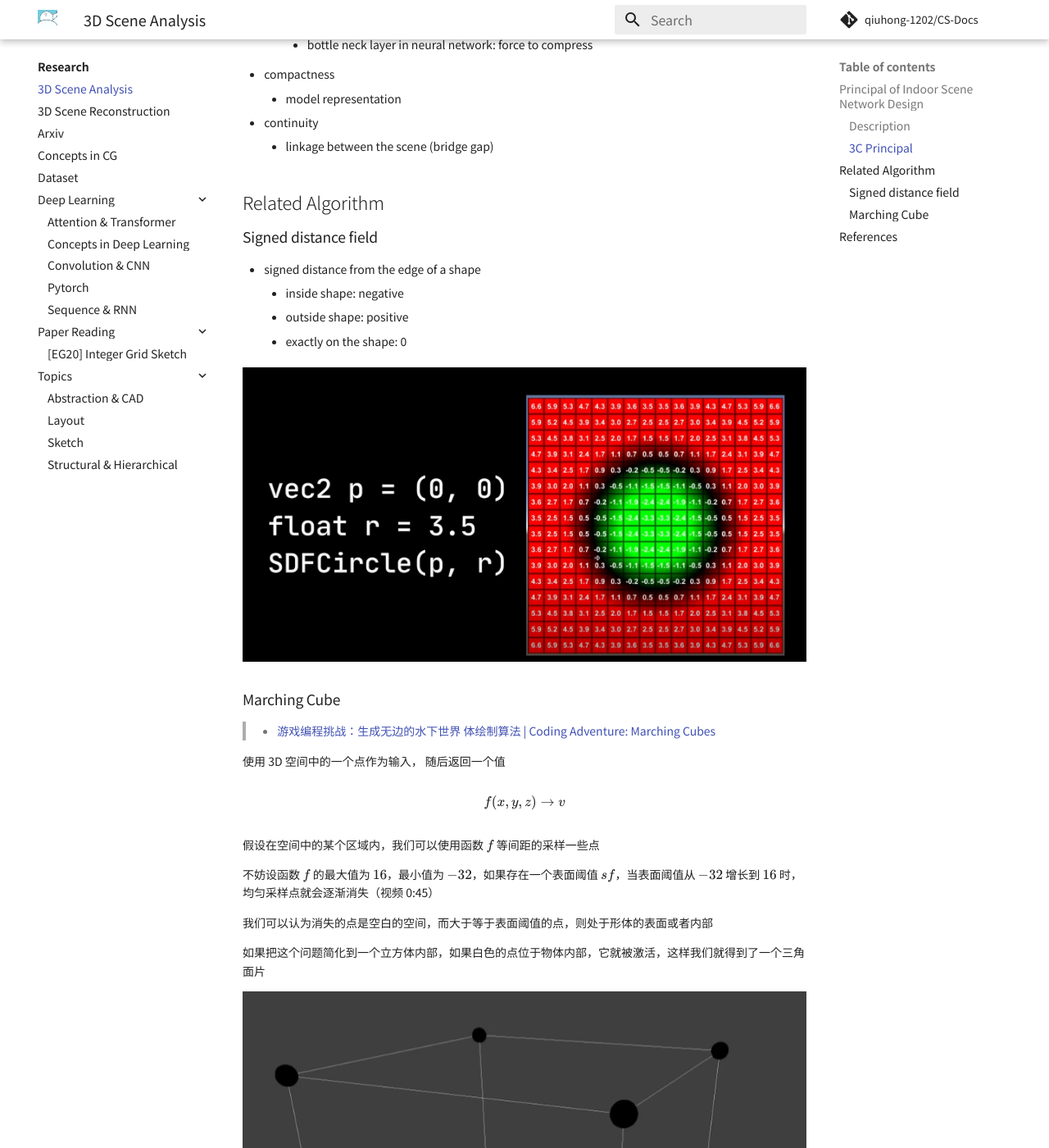
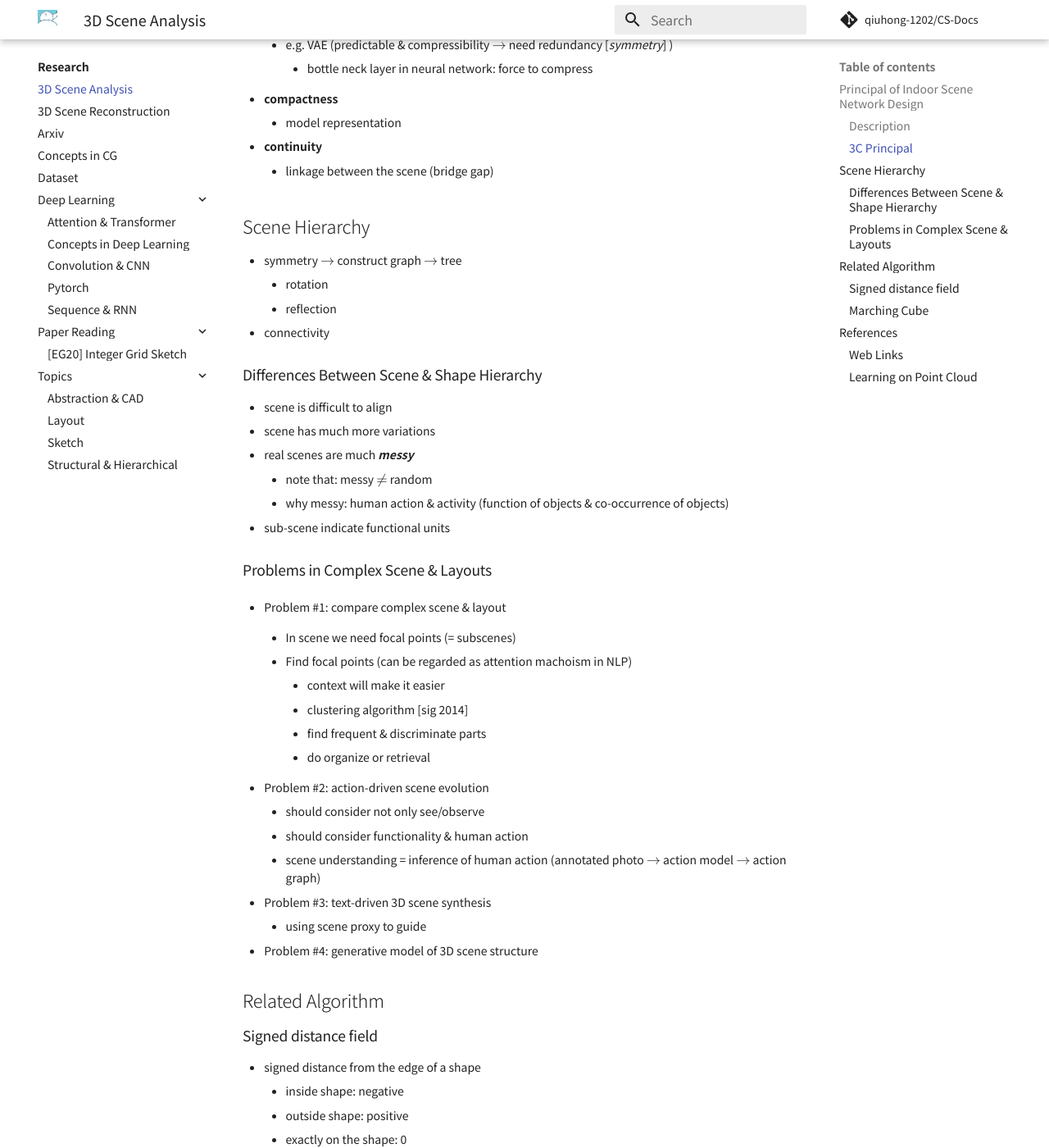
Before and after one commit to QiuHong-1202/CS-Document, an MkDocs documentation site: the page built from docs/Research/3D Scene Analysis.md, in a window 1280 px wide and 1400 px high, scrolled down 777 px. Shown: the whole window at 82% size. Built offline with MkDocs 1.6.1 and Material for MkDocs 9.7.7, drawn with Linux system fonts in a browser that asks for light colours; nearby versions of some CDN libraries; comment, search, counter and statistics services are not loaded; some of the changed text lies outside the part shown.

Commit message:
docs: add talk in sep 4

```diff
--- a/docs/Research/3D Scene Analysis.md
+++ b/docs/Research/3D Scene Analysis.md
@@ -8,7 +8,7 @@
 
 ## Principal of Indoor Scene Network Design
 
-> From the talk of Richard in 2023/9/3
+> From the talk of Richard in 2023/9/3 - 2023/9/4
 
 ### Description
 
@@ -19,17 +19,52 @@
 
 ### 3C Principal
 
-- consistency
+- **consistency**
+    - should be considered frist
     - weak prior: same class = same function
     - e.g. cycle consistency (for unpaired domain translation)
     - e.g. VAE (predictable & compressibility $\to$ need redundancy [*symmetry*] )
         - bottle neck layer in neural network: force to compress
-- compactness
+- **compactness**
     - model representation
-- continuity
+- **continuity**
     - linkage between the scene (bridge gap)
 
+## Scene Hierarchy
 
+- symmetry $\to$ construct graph $\to$ tree
+    - rotation
+    - reflection
+- connectivity
+
+### Differences Between Scene & Shape Hierarchy
+
+- scene is difficult to align
+- scene has much more variations
+- real scenes are much ***messy***
+    - note that: messy $\neq$ random
+    - why messy: human action & activity (function of objects & co-occurrence of objects)
+- sub-scene indicate functional units
+
+### Problems in Complex Scene & Layouts
+
+- Problem #1: compare complex scene & layout
+
+    - In scene we need focal points (= subscenes)
+
+    - Find focal points (can be regarded as attention machoism in NLP)
+        - context will make it easier
+        - clustering algorithm [sig 2014]
+        - find frequent & discriminate parts
+        - do organize or retrieval
+
+- Problem #2: action-driven scene evolution
+    - should consider not only see/observe
+    - should consider functionality & human action
+    - scene understanding = inference of human action (annotated photo $\to$ action model $\to$ action graph)
+- Problem #3: text-driven 3D scene synthesis
+    - using scene proxy to guide
+- Problem #4: generative model of 3D scene structure
 
 ## Related Algorithm
 
@@ -70,5 +105,16 @@ $$
 
 ## References
 
+### Web Links
+
 - [Camera Sensor Size](https://designreviews.com/digital-camera-sensor-size-chart/)
 - [体渲染 (Volume Rendering)](https://zhuanlan.zhihu.com/p/595117334)
+
+### Learning on Point Cloud
+
+- PointNet
+    - [论文解读](https://zhuanlan.zhihu.com/p/264627148)
+- PointNet++
+    - [论文解读](https://zhuanlan.zhihu.com/p/266324173)
+- Dynamic Graph CNN
+    - [论文解读](https://zhuanlan.zhihu.com/p/267895014)
```
